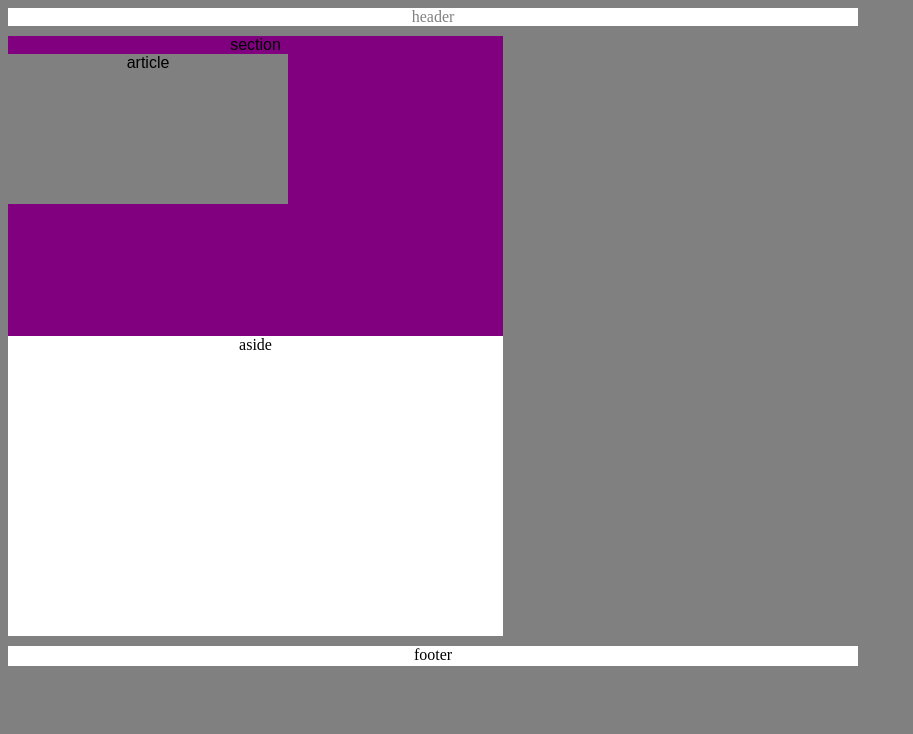
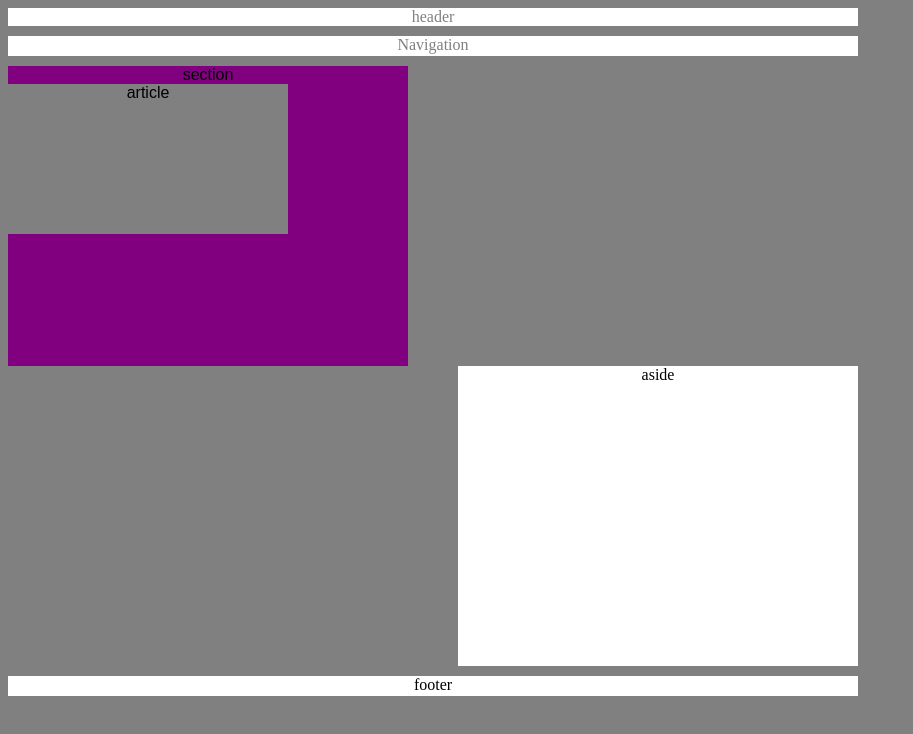
Before and after one commit to Mjimenez05/HW-Wireframe, a plain HTML site: page index.html in a window 1280 px wide. Shown: the whole page, without its empty margins (0-913 px from the left). Drawn offline with Linux system fonts and the light colour scheme.

Commit message:
Updating HW

```diff
--- a/index.html
+++ b/index.html
@@ -6,11 +6,14 @@
     <title>Homework</title>
     <link rel="stylesheet" type="text/css" href="style.css">
 </head>
+
+<body>
     <header>header</header>
+
     <nav>
-
+        Navigation
     </nav>
-
+    <div class="wrapper">
         <section>
             section
             <article>
@@ -18,6 +21,7 @@
             </article>
 
         </section>
+    </div>
 
     <aside>
         aside
--- a/style.css
+++ b/style.css
@@ -1,26 +1,32 @@
-header{
+header {
     background-color: white;
     color: grey;
     text-align: center;
     clear: both;
     margin-bottom: 10px;
 }
-nav{
-    float: right;
+
+nav {
     clear: both;
+    text-align: center;
+    color: grey;
+    background-color: white;
+    height: 20px;
+    margin-bottom: 10px;
+}
 
-}
-section{
+section {
     text-align: center;
     font-family: Arial, Helvetica, sans-serif;
     color: black;
     background-color: purple;
-    width: 495px;
-    height:300px;
+    width: 400px;
+    height: 300px;
     clear: both;
+}
 
-}
-article{
+article {
+    display: block;
     padding-left: 15px;
     padding-right: 15px;
     width: 250px;
@@ -28,25 +34,28 @@ article{
     background-color: grey;
     text-align: center;
 }
- {
-    box-sizing: border-box;
-  }
+
 aside {
+    display: flexbox;
+    float: right;
     color: black;
-    background-color:white;
-    width: 495px;
-    height:300px;
+    background-color: white;
+    width: 400px;
+    height: 300px;
     margin-bottom: 10px;
     text-align: center;
     clear: both;
 }
-footer{
+
+footer {
+    margin-top: 10px;
     height: 20px;
     text-align: center;
     background-color: white;
     clear: both;
 }
-body{
+
+body {
     width: 850px;
     background-color: grey;
 }
```
Lines whose indentation alone changed are shown as unchanged.
